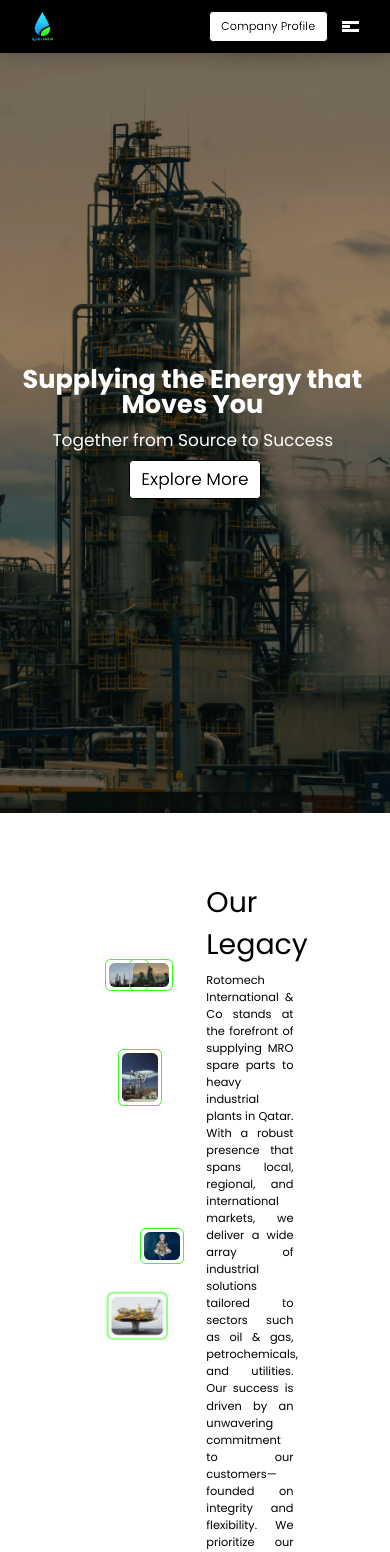
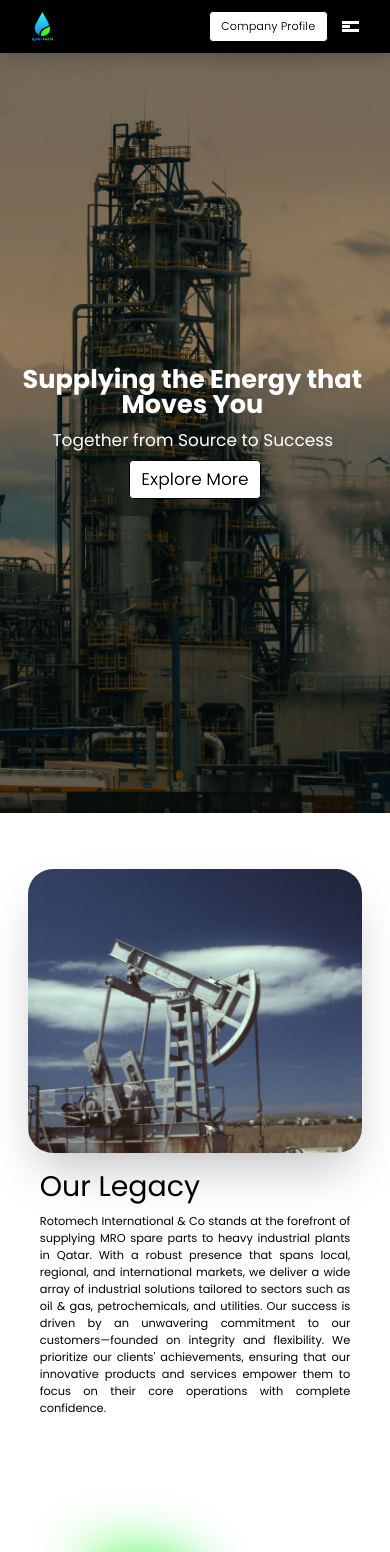
Before and after one commit to rotomechqatar/rotomech, a Next.js app: page / in a window 390 px wide. Shown: the top 1552 px of the page. Built offline with nearby package versions, Linux system fonts and the light colour scheme.

Commit message:
made our legacy responsive

```diff
--- a/src/components/home/OurLegacy.js
+++ b/src/components/home/OurLegacy.js
@@ -39,13 +39,13 @@ export default function OurLegacy({ content }) {
   }
 
   return (
-    <section className="flex w-full min-h-[80vh] px-[15rem] py-[10rem]">
+    <section className="flex w-full min-h-[80vh] px-[15rem] py-[10rem] max-15xl:px-[10rem]  max-9xl:flex-col max-6xl:px-[5rem]">
       {/* Left Half: Image Carousel */}
       <OurLegacyImages images={images} />
 
       {/* Right Half: Text Content with inline animated text chunks */}
       <motion.div
-        className="w-1/2 p-8 flex flex-col justify-center"
+        className="w-1/2 max-9xl:w-full p-8 flex flex-col justify-center"
         variants={revealContainer}
         initial="hidden"
         whileInView="show"
--- a/src/components/home/OurLegacyImages.js
+++ b/src/components/home/OurLegacyImages.js
@@ -2,10 +2,70 @@
 import Image from "next/image";
 import { useState, useEffect, useRef } from "react";
 
+// A simple custom hook to check if screen size is below 900px
+function useIsMobile() {
+  const [isMobile, setIsMobile] = useState(false);
+
+  useEffect(() => {
+    const handleResize = () => {
+      setIsMobile(window.innerWidth < 900);
+    };
+    handleResize(); // Check on mount
+    window.addEventListener("resize", handleResize);
+    return () => window.removeEventListener("resize", handleResize);
+  }, []);
+
+  return isMobile;
+}
+
 export default function OurLegacyImages({ images }) {
+  const isMobile = useIsMobile();
+
+  // If on mobile, render a simpler auto‐sliding carousel that takes full width
+  if (isMobile) {
+    return <SimpleAutoCarousel images={images} />;
+  }
+
+  // Otherwise, render the fancy stacked version
+  return <StackedImages images={images} />;
+}
+
+// ------------------------------------------------
+// The "mobile" version: auto‐sliding, full‐width images
+function SimpleAutoCarousel({ images }) {
+  const [activeIndex, setActiveIndex] = useState(0);
+
+  useEffect(() => {
+    const timer = setInterval(() => {
+      setActiveIndex((prevIndex) => (prevIndex + 1) % images.length);
+    }, 3000); // Auto‐slide every 3 seconds
+    return () => clearInterval(timer);
+  }, [images.length]);
+
+  if (!images || images.length === 0) return null;
+
+  return (
+    <div className="w-full rounded-[25px] overflow-hidden shadow-2xl">
+      <Image
+        src={images[activeIndex].src}
+        alt={images[activeIndex].alt}
+        // Provide a nominal width/height to allow Next.js to optimize
+        // Then override with "w-full h-auto" to fill the container
+        width={1200}
+        height={800}
+        className="w-full h-[50rem] object-cover block"
+      />
+    </div>
+  );
+}
+
+// ------------------------------------------------
+// The "desktop" version: your original stacked images layout
+function StackedImages({ images }) {
   const [activeIndex, setActiveIndex] = useState(0);
   const imageContainerRef = useRef(null);
 
+  // Cycle through images every 2.5 seconds (unchanged)
   useEffect(() => {
     const interval = setInterval(() => {
       setActiveIndex((prevIndex) => (prevIndex + 1) % images.length);
@@ -13,7 +73,7 @@ export default function OurLegacyImages({ images }) {
     return () => clearInterval(interval);
   }, [images.length]);
 
-  // Compute inline styles for smooth transitions.
+  // Keep your existing logic for positioning
   const computeStyle = (image, isActive) => {
     if (isActive) {
       return {
@@ -23,49 +83,50 @@ export default function OurLegacyImages({ images }) {
         width: "50%",
       };
     } else {
-      // For inactive images, we use consistent properties.
-      if (image.position === "top-left") {
+      switch (image.position) {
+        case "top-left":
           return {
             top: "10%",
             left: "20px",
             transform: "translate(0, 0)",
             width: "40%",
           };
-      } else if (image.position === "center") {
+        case "center":
           return {
             top: "20%",
             left: "30%",
             transform: "translate(0, 0)",
             width: "40%",
           };
-      } else if (image.position === "bottom-left") {
+        case "bottom-left":
           return {
             top: "60%",
             left: "20px",
             transform: "translate(0, 0)",
             width: "40%",
           };
-      } else if (image.position === "top-right") {
+        case "top-right":
           return {
             top: "10%",
             left: "40%",
             transform: "translate(0, 0)",
             width: "40%",
           };
-      } else if (image.position === "bottom-right") {
+        case "bottom-right":
           return {
             top: "40%",
             left: "50%",
             transform: "translate(0, 0)",
             width: "40%",
           };
+        default:
+          return {};
       }
     }
-    return {};
   };
 
   return (
-    <div className="relative w-[50%]" ref={imageContainerRef}>
+    <div className="relative w-[50%] max-9xl:w-[100%]" ref={imageContainerRef}>
       {images.map((image, index) => {
         const isActive = index === activeIndex;
         const inlineStyle = computeStyle(image, isActive);
```
Lines whose indentation alone changed are shown as unchanged.
